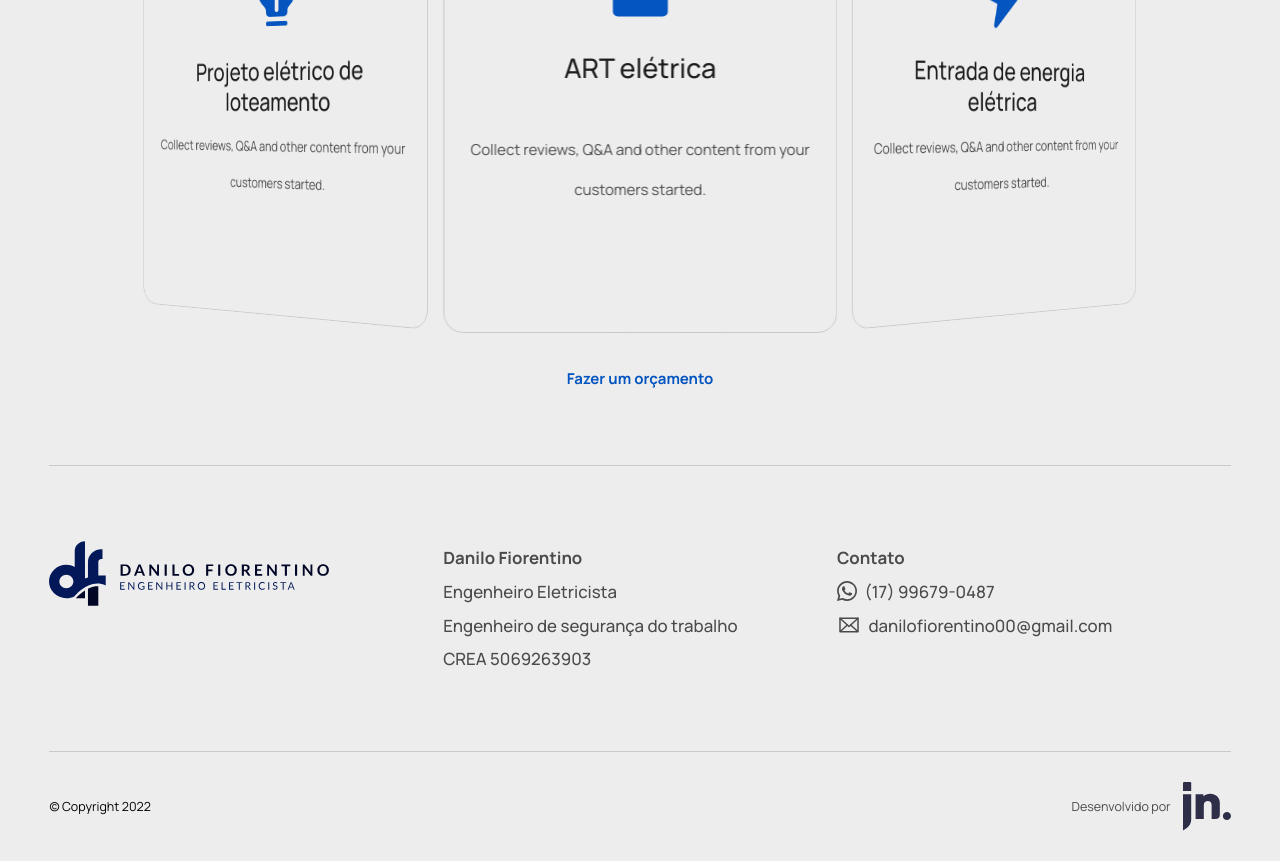
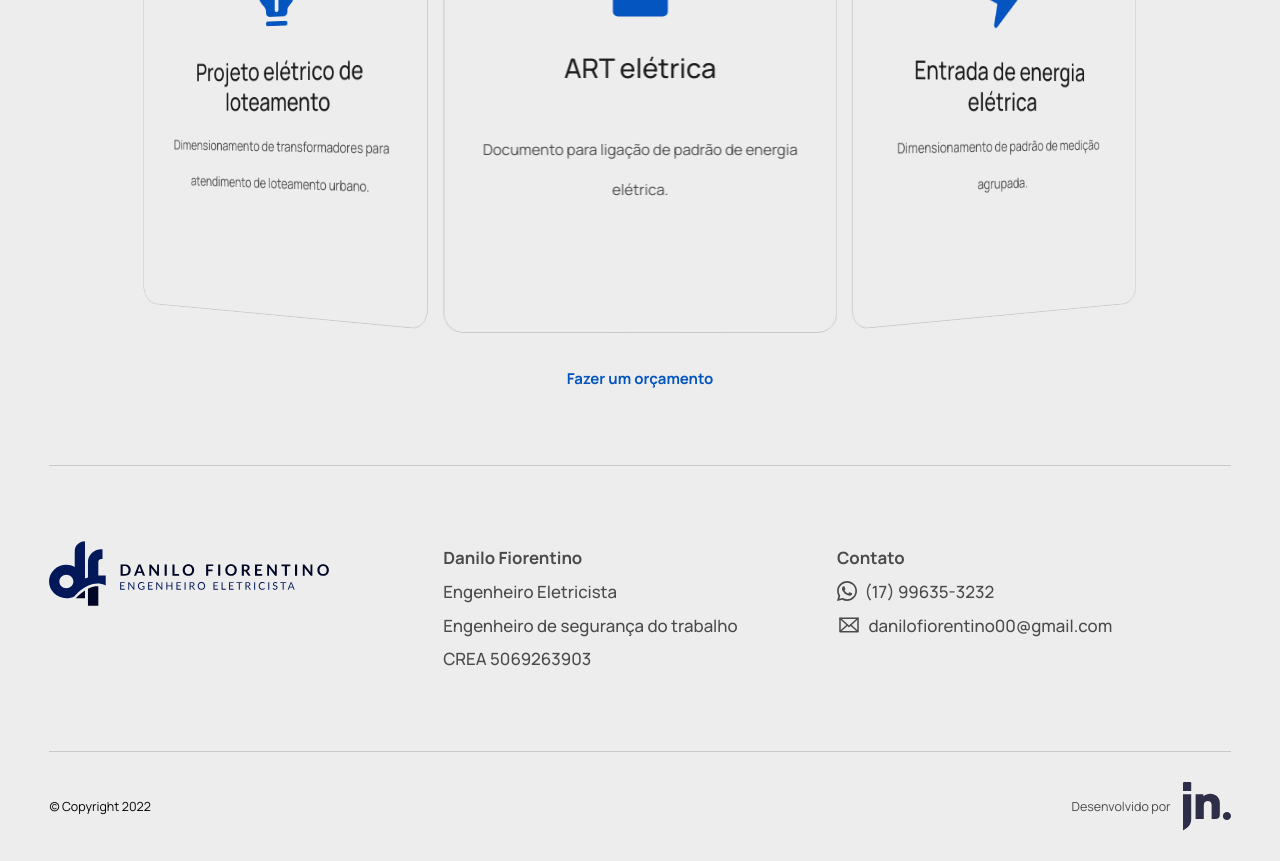
Before and after one commit to jhoownogueira/danilofiorentino, a Next.js app: page /servicos in a window 1280 px wide. Shown: the part 1020-1881 px from the top of the page. Built offline with nearby package versions, Linux system fonts and the light colour scheme.

Commit message:
:pencil2: (Text): Alteração Texto

```diff
--- a/src/components/Footer.tsx
+++ b/src/components/Footer.tsx
@@ -24,7 +24,7 @@ export function Footer() {
                 target="_blank"
               >
                 <img src="/icons/wwp-gray.svg" />
-                (17) 99679-0487
+                (17) 99635-3232
               </Link>
               <Link href="mailto:danilofiorentino00@gmail.com">
                 <Envelope size={24} />
--- a/src/pages/servicos.tsx
+++ b/src/pages/servicos.tsx
@@ -110,8 +110,8 @@ export default function Servicos() {
                 <House size={80} weight="fill" />
                 <h4>Instalação Elétrica</h4>
                 <p>
-                  Collect reviews, Q&A and other content from your customers
-                  started.
+                  Projeto de instalações elétricas, dimensionamento de circuitos
+                  e quadro de cargas.
                 </p>
               </SlideServico>
             </SwiperSlide>
@@ -120,8 +120,8 @@ export default function Servicos() {
                 <Sun size={80} weight="fill" />
                 <h4>Projeto de energia solar</h4>
                 <p>
-                  Collect reviews, Q&A and other content from your customers
-                  started.
+                  Projeto de energia solar aprovado na concessionária de
+                  energia. Pronto para execução.
                 </p>
               </SlideServico>
             </SwiperSlide>
@@ -130,8 +130,8 @@ export default function Servicos() {
                 <LightbulbFilament size={80} weight="fill" />
                 <h4>Projeto elétrico de loteamento</h4>
                 <p>
-                  Collect reviews, Q&A and other content from your customers
-                  started.
+                  Dimensionamento de transformadores para atendimento de
+                  loteamento urbano.
                 </p>
               </SlideServico>
             </SwiperSlide>
@@ -139,40 +139,28 @@ export default function Servicos() {
               <SlideServico data-aos="fade-up" data-aos-duration="1000">
                 <FileText size={80} weight="fill" />
                 <h4>ART elétrica</h4>
-                <p>
-                  Collect reviews, Q&A and other content from your customers
-                  started.
-                </p>
+                <p>Documento para ligação de padrão de energia elétrica.</p>
               </SlideServico>
             </SwiperSlide>
             <SwiperSlide>
               <SlideServico data-aos="fade-left" data-aos-duration="1000">
                 <Lightning size={80} weight="fill" />
                 <h4>Entrada de energia elétrica</h4>
-                <p>
-                  Collect reviews, Q&A and other content from your customers
-                  started.
-                </p>
+                <p>Dimensionamento de padrão de medição agrupada.</p>
               </SlideServico>
             </SwiperSlide>
             <SwiperSlide>
               <SlideServico>
                 <File size={80} weight="fill" />
                 <h4>Laudo e perícia elétrica</h4>
-                <p>
-                  Collect reviews, Q&A and other content from your customers
-                  started.
-                </p>
+                <p>Laudos, perícias elétricas e acompanhamento técnico.</p>
               </SlideServico>
             </SwiperSlide>
             <SwiperSlide>
               <SlideServico>
                 <Fire size={80} weight="fill" />
                 <h4>Projeto de combate ao incêndio</h4>
-                <p>
-                  Collect reviews, Q&A and other content from your customers
-                  started.
-                </p>
+                <p>Projeto de combate ao incêndio com assinatura digital.</p>
               </SlideServico>
             </SwiperSlide>
           </Swiper>
--- a/src/pages/sobre-mim.tsx
+++ b/src/pages/sobre-mim.tsx
@@ -62,7 +62,7 @@ export default function Sobremim() {
           </div>
           <div className="info" data-aos="fade-up" data-aos-duration="1500">
             <h4>50+</h4>
-            <span>Projetos clientes</span>
+            <span>Clientes</span>
           </div>
           <FormEng data-aos="fade-up" data-aos-duration="1000">
             <h4>Tire suas dúvidas comigo</h4>
```
Also changed, not shown: src/pages/index.tsx (+7 -16 lines).
